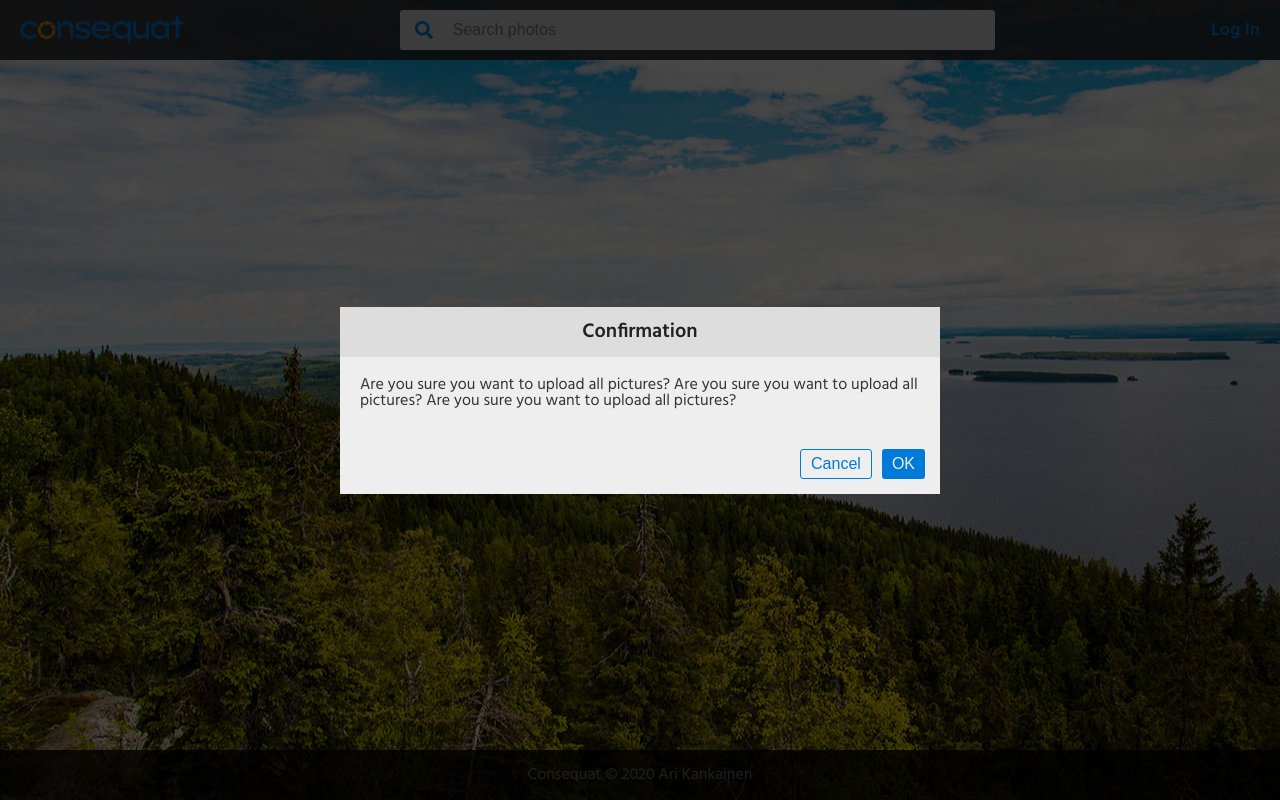
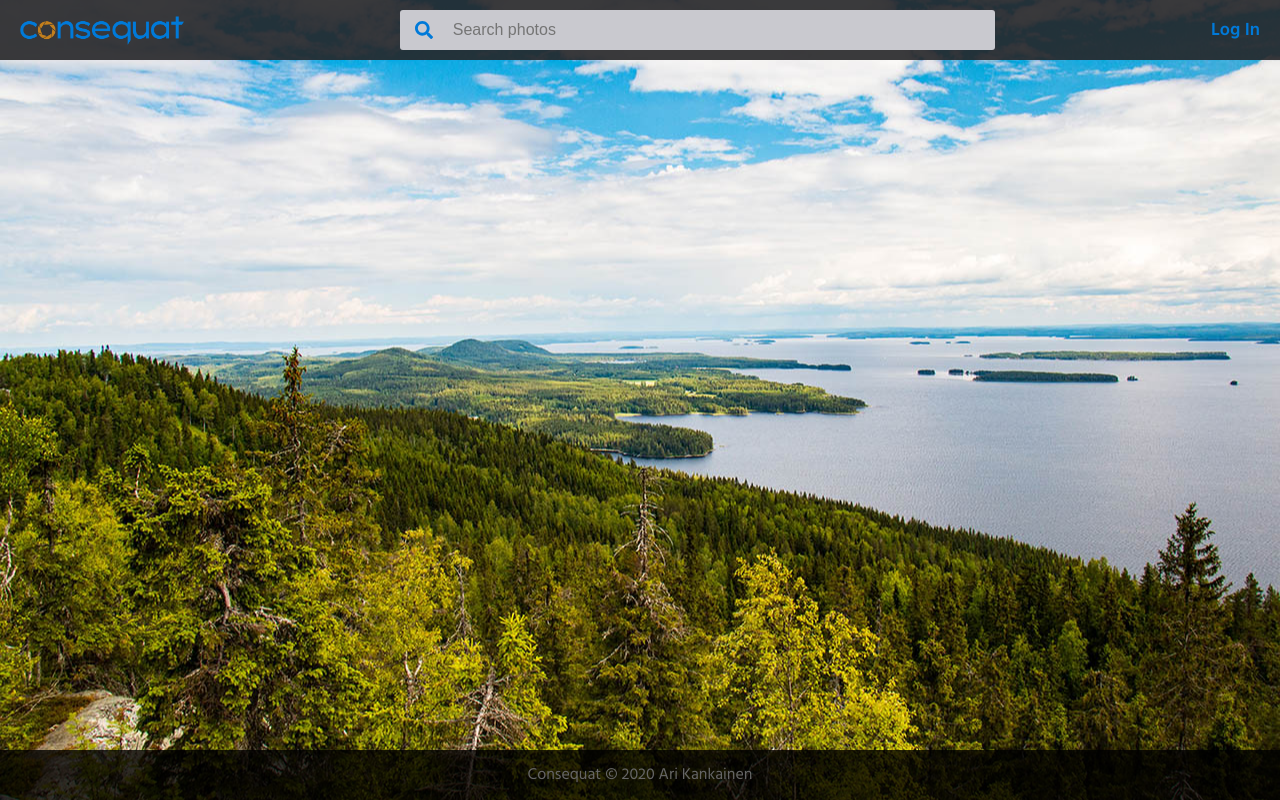
Before and after one commit to arikankainen/consequat-client, a React (Create React App) app: page / in a window 1280 px wide. Built offline with nearby package versions, Linux system fonts and the light colour scheme; what @apollo/link-context would draw is missing.

Commit message:
alustava confirmationDialogin toiminnallisuus

```diff
--- a/src/components/ConfirmationDialog/Confirmation.tsx
+++ b/src/components/ConfirmationDialog/Confirmation.tsx
@@ -1,5 +1,6 @@
-import React, { useState } from 'react';
+import React from 'react';
 import Modal from './Modal';
+
 import {
   BackDrop,
   FloatingContainer,
@@ -11,21 +12,27 @@ import {
   ButtonArea
 } from './Styles';
 
-const Confirmation = () => {
-  const [isOpen, setIsOpen] = useState(true);
+interface ConfirmationProps {
+  open: boolean;
+  topic: string;
+  text: string;
+  handleOk: () => void;
+  handleCancel: () => void;
+}
 
+const Confirmation: React.FC<ConfirmationProps> = ({ open, topic, text, handleOk, handleCancel }) => {
   return (
-    <Modal isOpen={isOpen}>
+    <Modal isOpen={open}>
       <BackDrop>
         <FloatingContainer>
           <Container>
-            <Topic>Confirmation</Topic>
+            <Topic>{topic}</Topic>
             <Content>
-              Are you sure you want to upload all pictures? Are you sure you want to upload all pictures? Are you sure you want to upload all pictures?
+              {text}
             </Content>
             <ButtonArea>
-              <WhiteButton onClick={() => setIsOpen(false)}>Cancel</WhiteButton>
-              <Button onClick={() => setIsOpen(false)}>OK</Button>
+              <WhiteButton onClick={handleCancel}>Cancel</WhiteButton>
+              <Button onClick={handleOk}>OK</Button>
             </ButtonArea>
           </Container>
         </FloatingContainer>
--- a/src/components/ConfirmationDialog/Styles.tsx
+++ b/src/components/ConfirmationDialog/Styles.tsx
@@ -35,13 +35,15 @@ export const Container = styled.div`
 `;
 
 export const Topic = styled.div`
-  padding: 15px;
+  padding: 15px 15px 12px 15px;
   color: #222;
   line-height: 1;
   text-align: center;
   font-size: 20px;
-  font-weight: 600;
+  font-weight: 500;
   background-color: #ddd;
+  border-bottom: 1px solid #ccc;
+  border-radius: 5px 5px 0px 0px;
 `;
 
 export const Content = styled.div`
@@ -56,6 +58,7 @@ export const ButtonArea = styled.div`
   justify-content: flex-end;
   padding: 10px 10px 5px 10px;
   background-color: #eee;
+  border-radius: 0px 0px 5px 5px;
 `;
 
 export const Button = styled.button`
--- a/src/components/MainPage/MainPage.tsx
+++ b/src/components/MainPage/MainPage.tsx
@@ -1,10 +1,8 @@
 import React from 'react';
-import Confirmation from '../ConfirmationDialog/Confirmation';
 
 const MainPage = () => {
   return (
     <div>
-      <Confirmation />
     </div>
   );
 };
--- a/src/components/PicturesPage/PicturesPage.tsx
+++ b/src/components/PicturesPage/PicturesPage.tsx
@@ -5,6 +5,7 @@ import { Photo } from '../../utils/types';
 import Thumbnail from './Thumbnail';
 import { PictureListHeader } from './PictureListHeader';
 import { storage } from '../../firebase/firebase';
+import Confirmation from '../ConfirmationDialog/Confirmation';
 
 import {
   PictureListContainer,
@@ -84,6 +85,15 @@ const PicturesPage = () => {
 
   return (
     <PictureListContainer>
+
+      <Confirmation
+        open={true}
+        topic='Confirmation'
+        text='Delete all selected pictures?'
+        handleOk={handleMovePictures}
+        handleCancel={handleMovePictures}
+      />
+
       <PictureListToolBar>
         <PictureListButtonGroups>
           <PictureListButtonGroup>
```
